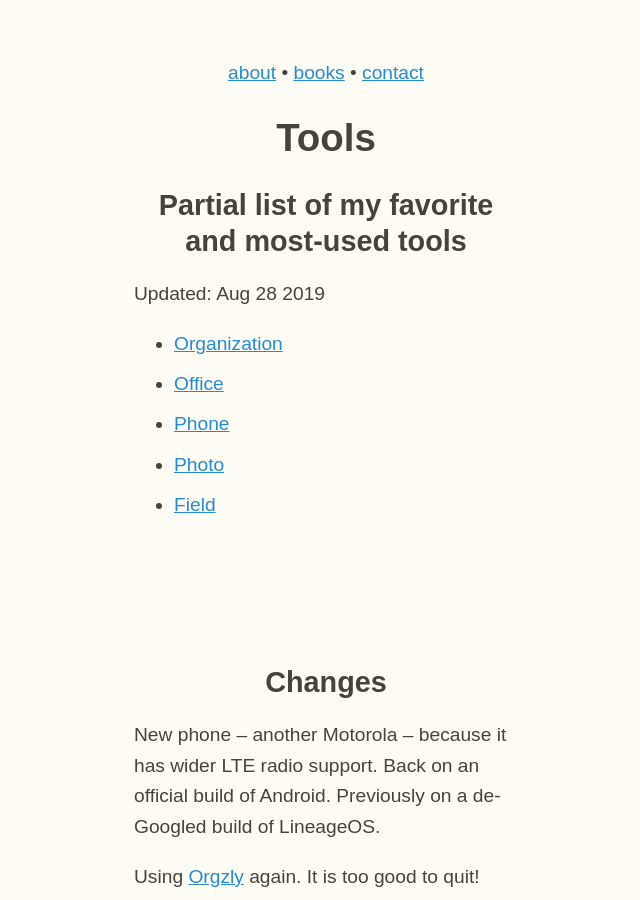
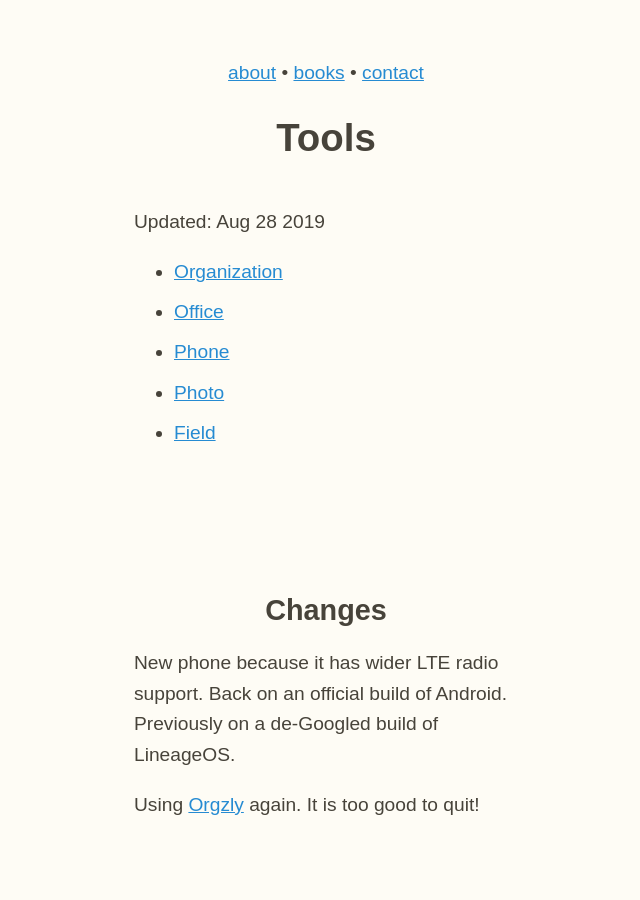
Before and after one commit to zachmccabe/zachmccabe.github.io, a Jekyll site: the page built from tools.md, in a window 1280 px wide and 900 px high. Shown: the whole window, without its empty margins (314-954 px from the left). Built offline with Jekyll 4.4.1, drawn with Linux system fonts in a browser that asks for light colours; some of the changed text lies outside the part shown.

Commit message:
Update tools.md

```diff
--- a/tools.md
+++ b/tools.md
@@ -3,11 +3,10 @@
 title: Tools
 date: 2019-08-28
 description: Partial list of my favorite and most-used tools
-cta: What helps you get your work done? <a href="mailto:hello@zachmccabe.com">hello@zachmccabe.com</a>
+cta: <a href="mailto:hello@zachmccabe.com">hello@zachmccabe.com</a>
 
 ---
 
-## Partial list of my favorite and most-used tools
 
 Updated: {{ page.date | date: "%b %d %Y" }}
 
@@ -22,7 +21,7 @@
 
 ## Changes
 
-New phone – another Motorola – because it has wider LTE radio support. Back on an official build of Android. Previously on a de-Googled build of LineageOS.
+New phone because it has wider LTE radio support. Back on an official build of Android. Previously on a de-Googled build of LineageOS.
 
 Using [Orgzly](http://www.orgzly.com/) again. It is too good to quit!
 
@@ -71,7 +70,6 @@
 + [Syncthing](https://syncthing.net/)
 + [Wire](https://wire.com/en/)
 
-*Both for fun and for work, I spend a lot of time outside. I want a phone that is very lightweight and cheap. It should be durable-ish. It should get routine security patches and have good call quality. The Moto e5 Play is the closest thing I've found.*
 
 
 
```
Also changed, not shown: other parts of tools.md (+3 -3 lines).
